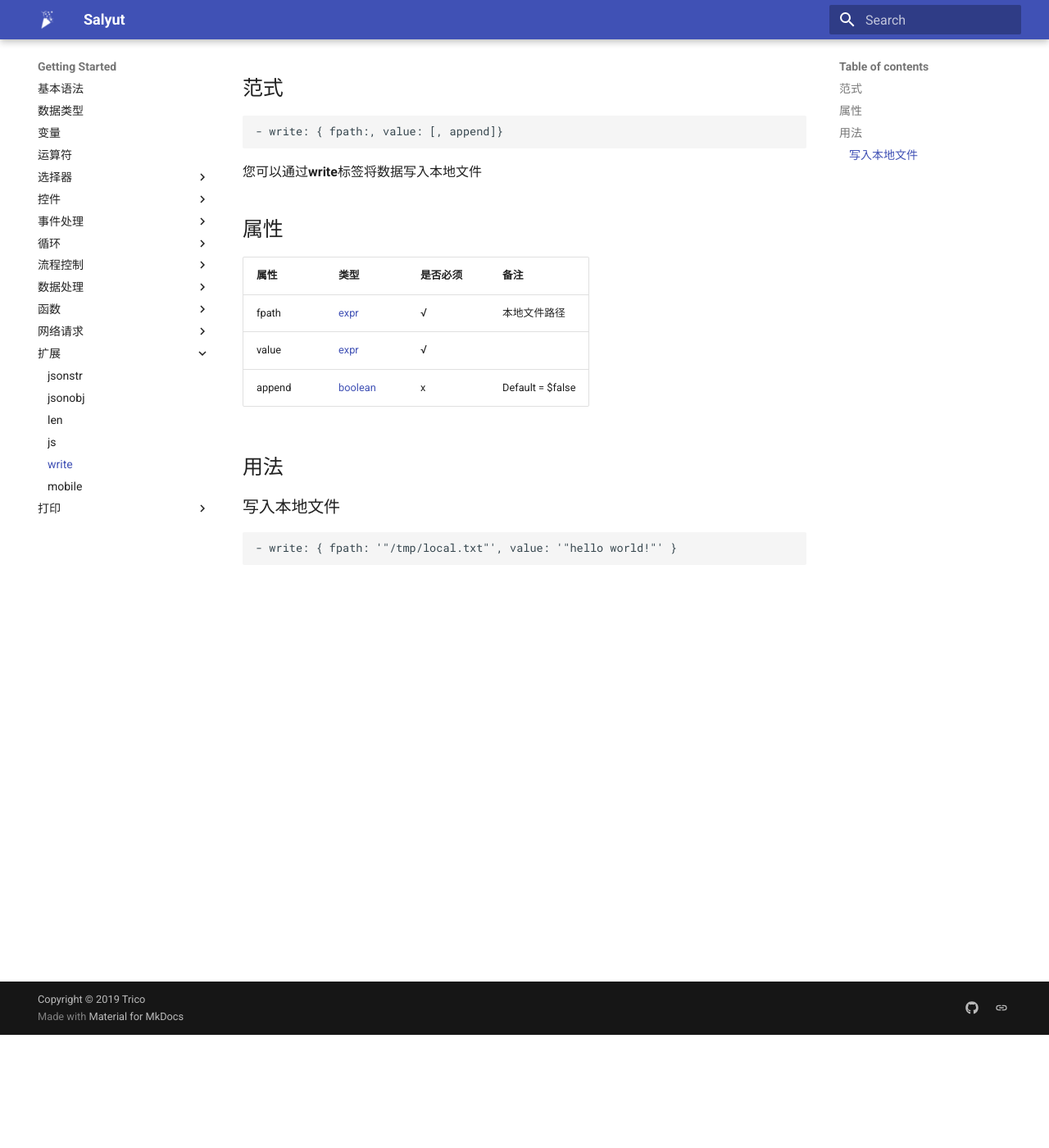
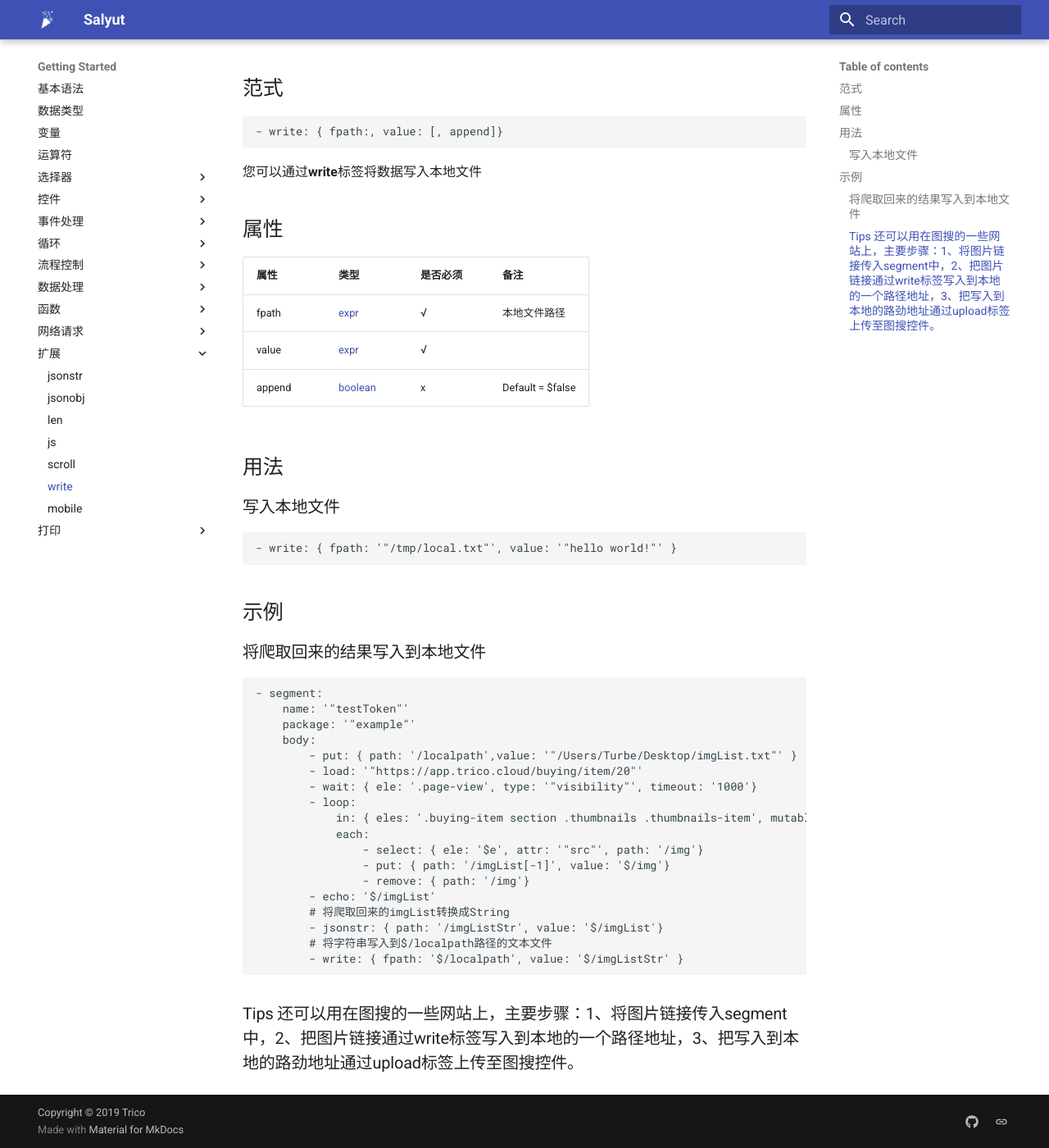
Before and after one commit to shenruisi/salyut_doc, an MkDocs documentation site: the page built from docs/write.md, in a window 1280 px wide and 1400 px high, scrolled down 138 px. Shown: the whole window at 82% size. Built offline with MkDocs 1.6.1 and Material for MkDocs 9.7.7, drawn with Linux system fonts in a browser that asks for light colours.

Commit message:
modify grammar, js, scroll and write token

````diff
--- a/docs/js.md
+++ b/docs/js.md
@@ -14,3 +14,23 @@
 ```yaml
 - js: '"document.cookie=\"my_cookie = value\""'
 ```
+
+## 示例
+### 使用trico变量,添加dom标签属性,获取返回值
+```yaml
+- segment:
+    name: '"testToken"'
+    package: '"example"'
+    body:
+        - load: '"https://app.trico.cloud/buying/item/20"'
+        - wait: { ele: '.page-view', type: '"visibility"', timeout: '1000'}
+        - put: { path: '/scrollTop', value: '200'}
+        # 使用变量滚动页面高度,
+        - js: '"window.scrollTo(0, "+$/scrollTop+")"'
+        # 添加dom标签属性值
+        - js: '"document.querySelector(\".page-view\").setAttribute(\"id\",\"Jpage\")"'
+        # js返回数据
+        - js: '"function getScrollTop(){ return 300;} let x=getScrollTop(); return x"'
+        # 获取js返回数据
+        - echo: '$1'
+```
--- /dev/null
+++ b/docs/scroll.md
@@ -0,0 +1,36 @@
+# \- scroll
+
+## 范式
+```
+- scroll: { [x: ], [y: ]  }
+```
+您可以通过**scroll**标签滚动页面,
+
+## 属性
+| 属性 | 类型 | 是否必须 | 备注 |
+|--------|--------|--------|--------|
+|   x   | [expr](datatype.md)  | x |  要在窗口文档显示区左上角显示的文档的 x 坐标。 |
+|   y   | [expr](datatype.md)  | x |  要在窗口文档显示区左上角显示的文档的 y 坐标。  |
+#### Tips: 属性x、y必须要有一个, 其底层就是调用window下scrollTo()放方法
+
+## 用法
+### 向下滚动100像素
+```yaml
+- scroll: { x: '0', y: '100'}
+```
+
+## 示例
+### 动态滚动
+```yaml
+- segment:
+    name: '"testToken"'
+    package: '"example"'
+    body:
+        - load: '"https://app.trico.cloud/buying/item/20"'
+        - wait: { ele: '.page-view', type: '"visibility"', timeout: '1000'}
+        - put: { path: '/scrollTop', value: '200'}
+        # js滚动页面
+        - js: '"window.scrollTo(0, "+$/scrollTop+")"'
+        # scroll 滚动页面
+        - scroll: {y: '$/scrollTop+200'}
+```
--- a/docs/write.md
+++ b/docs/write.md
@@ -18,3 +18,28 @@
 ```yaml
 - write: { fpath: '"/tmp/local.txt"', value: '"hello world!"' }
 ```
+
+## 示例
+### 将爬取回来的结果写入到本地文件
+```yaml
+- segment:
+    name: '"testToken"'
+    package: '"example"'
+    body:
+        - put: { path: '/localpath',value: '"/Users/Turbe/Desktop/imgList.txt"' }
+        - load: '"https://app.trico.cloud/buying/item/20"'
+        - wait: { ele: '.page-view', type: '"visibility"', timeout: '1000'}
+        - loop:
+            in: { eles: '.buying-item section .thumbnails .thumbnails-item', mutable: '$false'}
+            each:
+                - select: { ele: '$e', attr: '"src"', path: '/img'}
+                - put: { path: '/imgList[-1]', value: '$/img'}
+                - remove: { path: '/img'}
+        - echo: '$/imgList'
+        # 将爬取回来的imgList转换成String
+        - jsonstr: { path: '/imgListStr', value: '$/imgList'}
+        # 将字符串写入到$/localpath路径的文本文件
+        - write: { fpath: '$/localpath', value: '$/imgListStr' }
+```
+
+### Tips 还可以用在图搜的一些网站上，主要步骤：1、将图片链接传入segment中，2、把图片链接通过write标签写入到本地的一个路径地址，3、把写入到本地的路劲地址通过upload标签上传至图搜控件。
--- a/mkdocs.yml
+++ b/mkdocs.yml
@@ -62,6 +62,7 @@ nav:
            - jsonobj: 'jsonobj.md'
            - len: 'len.md'
            - js: 'js.md'
+           - scroll: 'scroll.md'
            - write: 'write.md'
            - mobile: 'mobile.md'
        - 打印:
````
Also changed, not shown: docs/grammar.md (+12 -10 lines).
